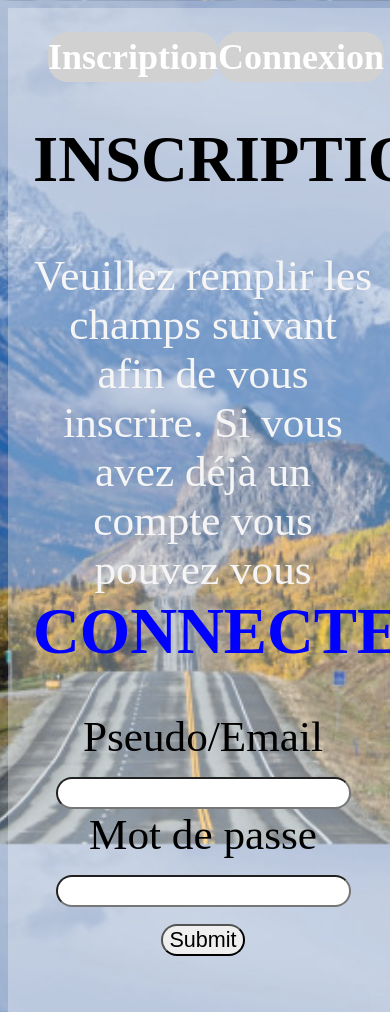
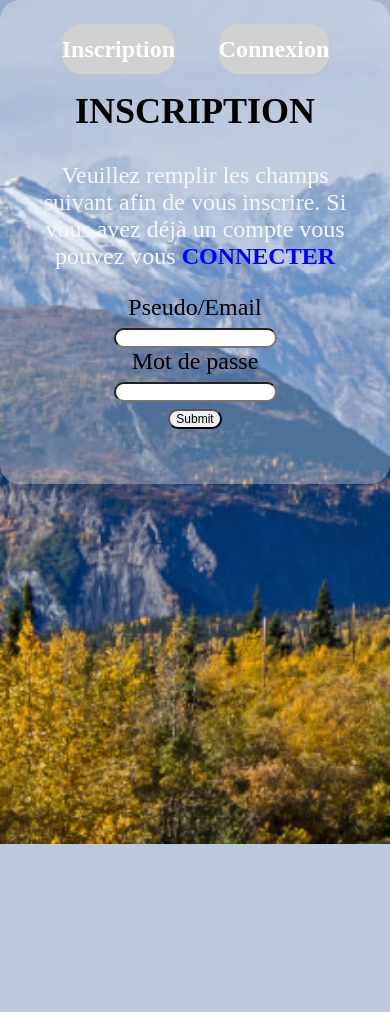
Before and after one commit to chapie26/P4_CHARREYRON_PIERRE, a PHP site: page /index.php?action=newUser in a window 390 px wide; the page is wider, and only the part inside the window is pictured. After the commit the page ends 844 px from the top of that part, so only its background shows below. Run offline with PHP 8.4, Linux system fonts and the light colour scheme.

Commit message:
derniere modif effectue avant rendu final

```diff
--- a/public/stylesheet/style.css
+++ b/public/stylesheet/style.css
@@ -6,6 +6,7 @@ body {
     background-repeat: no-repeat;
     background-attachment: fixed;
     position: absolute;
+    margin: 0;
 }
 
 ol {
@@ -63,7 +64,8 @@ p {
 .contenu {
     margin: 150px;
     background-color: rgba(255, 255, 255, 0.3);
-    padding:25px
+    padding:25px;
+    border-radius: 20px;
 }
 
 .formulaire {
@@ -87,6 +89,10 @@ input {
     margin-bottom: 20px;
 }
 
+.tox-tinymce {
+    border-radius: 20px!important;
+}
+
 a {
     color: blue;
 }
@@ -108,13 +114,25 @@ a:hover {
         width: 100%;
     }
 
+    a {
+        font-size: 1em;
+    }
+
     .contenu {
         margin: 0;
         padding-top: 60px;
     }
 
+    .formulaire {
+        font-size: 1em;
+    }
+
     .formulaire textarea {
         font-size: 1em;
+    }
+
+    .chapter h2 {
+        text-align: center;
     }
 }
 
```
